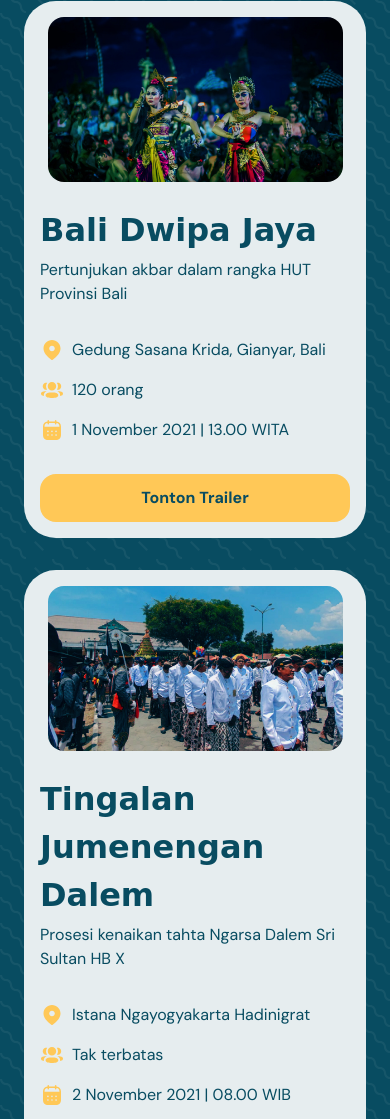
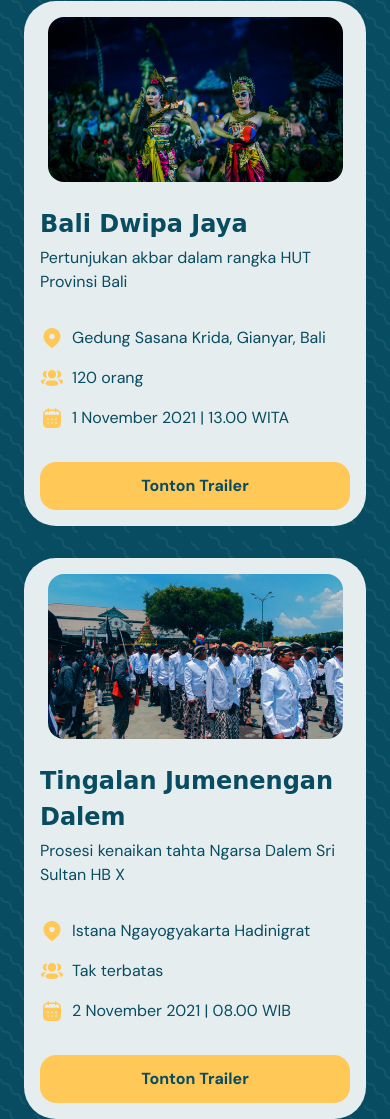
Before and after one commit to rakhacimano/Cultured, a plain HTML site: page index.html in a window 390 px wide. Shown: the part 5083-6202 px from the top of the page. Drawn offline with Linux system fonts and the light colour scheme; a web font is replaced by a local one.

Commit message:
Editing Font Size h4 title in Section 4 Card

```diff
--- a/assets/css/main.css
+++ b/assets/css/main.css
@@ -246,7 +246,7 @@ body {
   }
 
   .event-description h4.title {
-    font-size: 1.5rem;
+    font-size: 1.5rem !important;
     font-family: var(--cursive-font);
     margin-bottom: 0.25rem;
     margin-top: 1.5rem;
```
